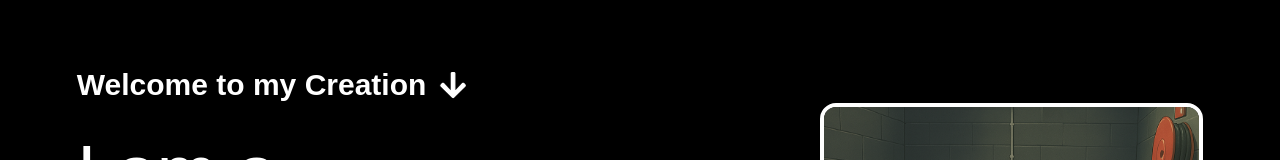
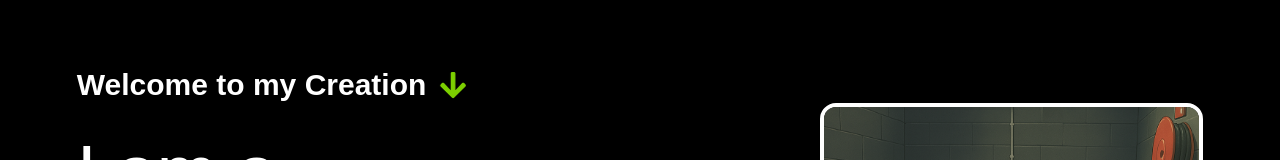
Before and after one commit to raiasim93/my-portfolio, a Next.js app: page / in a window 1280 px wide. Shown: the part 145-305 px from the top of the page. Built offline with nearby package versions, Linux system fonts and the light colour scheme.

Commit message:
Hotfix: Change arrow color

```diff
--- a/src/components/modules/landing/HeroSection.tsx
+++ b/src/components/modules/landing/HeroSection.tsx
@@ -26,7 +26,7 @@ const HeroSection = () => {
                 <div className='text-lg font-bold flex items-center justify-center lg:justify-start lg:text-3xl mb-4 lg:mb-0  sm:mb-0  w-full'>
                     Welcome to my Creation
                     <div ref={arrowRef}>
-                    <FaArrowDown  className='ms-3'/>
+                    <FaArrowDown  className='ms-3 text-lime-500'/>
                     </div>
 
                 </div>
```
